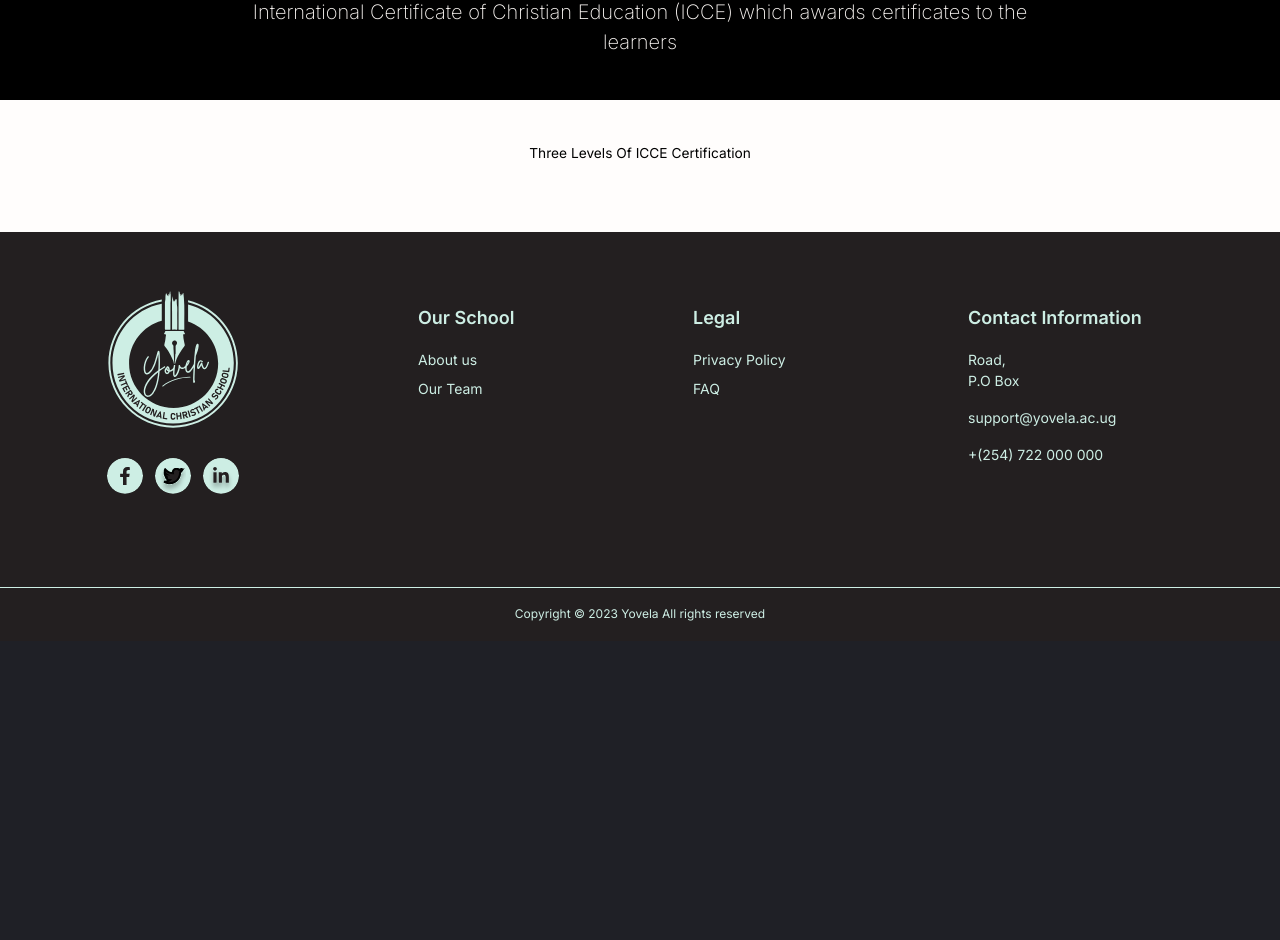
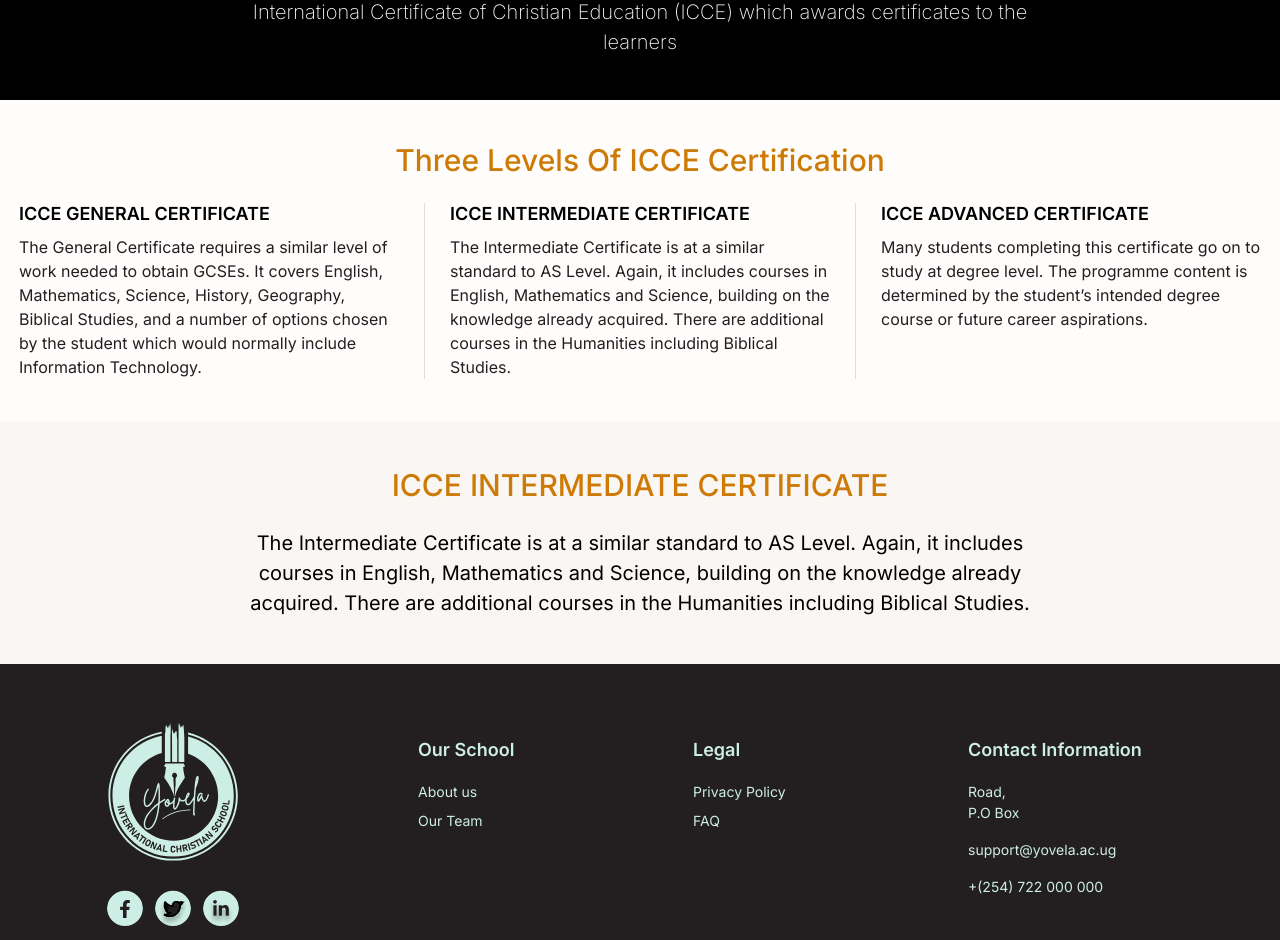
Before and after one commit to joshbaz/YovelaSchool, a React (Vite) app in the folder client/: page /acdemics/ace in a window 1280 px wide. Shown: the part 796-1736 px from the top of the page. Before the commit the page ends 1437 px from the top, so only its background shows below. Built offline with nearby package versions, Linux system fonts and the light colour scheme.

Commit message:
Ace update

```diff
--- a/client/src/screens/aboutace/index.jsx
+++ b/client/src/screens/aboutace/index.jsx
@@ -1,5 +1,5 @@
 import { styled } from "@mui/system";
-import { Box, Stack, useTheme, Typography } from "@mui/material";
+import { Box, Stack, useTheme, Typography, Divider } from "@mui/material";
 import CustomStack from "../../components/CustomStack";
 import Navbar from "../../components/Navbar";
 import PageHeader from "../../components/PageHeader";
@@ -85,16 +85,109 @@ const AboutAce = () => {
         bgcolor={palette.whites[100]}
         gap="25px"
       >
-        <Typography variant="body1" color="initial">
+        <Typography
+          variant="h1"
+          color={palette.secondary[700]}
+          sx={{ fontWeight: "500", fontSize: "30px" }}
+        >
           Three Levels Of ICCE Certification
         </Typography>
 
-        <CustomStack >
-
+        <CustomStack flexDirection={"row"} gap="25px">
+          <CustomStack flexDirection={"column"} maxWidth="380px" gap="10px">
+            <Typography
+              variant="body1"
+              color={palette.tertiary[600]}
+              sx={{ fontSize: "18px", fontWeight: "600", lineHeight: "22px" }}
+            >
+              ICCE GENERAL CERTIFICATE
+            </Typography>
+            <Typography
+              variant="body1"
+              color={palette.tertiary[500]}
+              sx={{ fontWeight: "400", fontSize: "16px", lineHeight: "24px" }}
+            >
+              The General Certificate requires a similar level of work needed to
+              obtain GCSEs. It covers English, Mathematics, Science, History,
+              Geography, Biblical Studies, and a number of options chosen by the
+              student which would normally include Information Technology.
+            </Typography>
+          </CustomStack>
+          <Divider orientation="vertical" />
+          <CustomStack flexDirection={"column"} maxWidth="380px" gap="10px">
+            <Typography
+              variant="body1"
+              color={palette.tertiary[600]}
+              sx={{ fontSize: "18px", fontWeight: "600", lineHeight: "22px" }}
+            >
+              ICCE INTERMEDIATE CERTIFICATE
+            </Typography>
+            <Typography
+              variant="body1"
+              color={palette.tertiary[500]}
+              sx={{ fontWeight: "400", fontSize: "16px", lineHeight: "24px" }}
+            >
+              The Intermediate Certificate is at a similar standard to AS Level.
+              Again, it includes courses in English, Mathematics and Science,
+              building on the knowledge already acquired. There are additional
+              courses in the Humanities including Biblical Studies.
+            </Typography>
+          </CustomStack>
+          <Divider orientation="vertical" />
+          <CustomStack flexDirection={"column"} maxWidth="380px" gap="10px">
+            <Typography
+              variant="body1"
+              color={palette.tertiary[600]}
+              sx={{ fontSize: "18px", fontWeight: "600", lineHeight: "22px" }}
+            >
+              ICCE ADVANCED CERTIFICATE
+            </Typography>
+            <Typography
+              variant="body1"
+              color={palette.tertiary[500]}
+              sx={{ fontWeight: "400", fontSize: "16px", lineHeight: "24px" }}
+            >
+              Many students completing this certificate go on to study at degree
+              level. The programme content is determined by the student’s
+              intended degree course or future career aspirations.
+            </Typography>
+          </CustomStack>
         </CustomStack>
       </CustomStack>
 
       {/** icce recognition */}
+
+      <CustomStack
+        flexDirection={"column"}
+        width="100%"
+        alignItems="center"
+        padding="46px 0"
+        bgcolor={palette.whites[500]}
+        gap="25px"
+      >
+        <Typography
+          variant="h1"
+          color={palette.secondary[700]}
+          sx={{ fontWeight: "500", fontSize: "30px" }}
+        >
+          ICCE INTERMEDIATE CERTIFICATE
+        </Typography>
+        <Typography
+          variant="body1"
+          color="initial"
+          sx={{
+            fontSize: "20px",
+            fontWeight: "400",
+            maxWidth: "821px",
+            textAlign: "center",
+          }}
+        >
+          The Intermediate Certificate is at a similar standard to AS Level.
+          Again, it includes courses in English, Mathematics and Science,
+          building on the knowledge already acquired. There are additional
+          courses in the Humanities including Biblical Studies.
+        </Typography>
+      </CustomStack>
       <Footer />
     </Container>
   );
```
